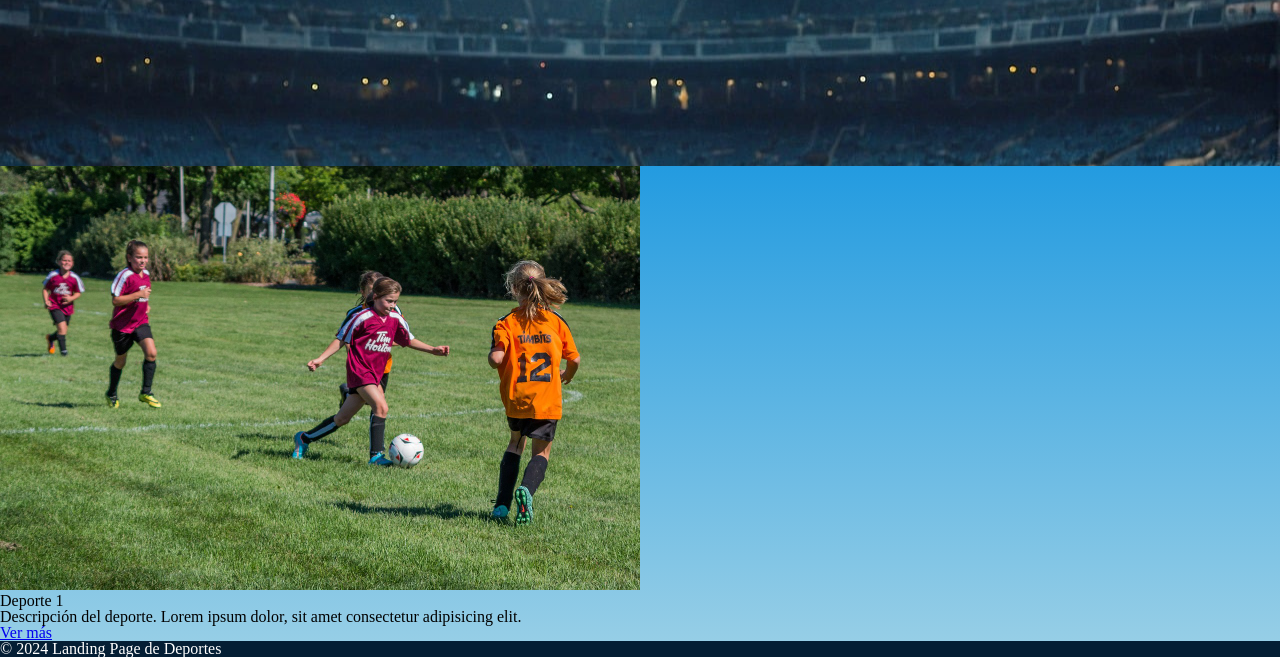
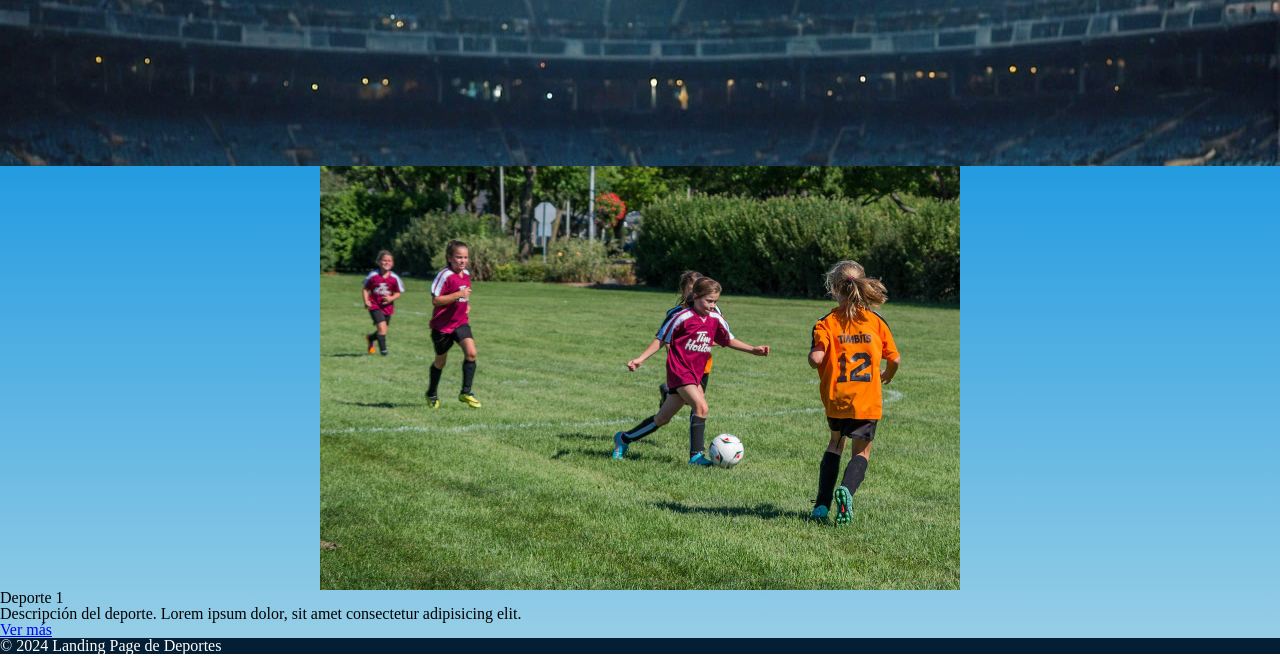
Before and after one commit to LeoGBK/06-ax_Reto-Estilos, a plain HTML site: page index.html in a window 1280 px wide. Shown: the part 292-949 px from the top of the page. Drawn offline with nearby package versions, Linux system fonts and the light colour scheme.

Commit message:
Centering IMG of ".cuerpo" class

```diff
--- a/index.html
+++ b/index.html
@@ -15,7 +15,7 @@
         <p>¡Encuentra todo lo que necesitas para mantenerte activo!</p>
     </div>
     <div class="cuerpo">
-        <img src="playing-01.jpg" width="50%" alt="niñas jugando fútbol">
+        <img class="center" src="playing-01.jpg" width="50%" alt="niñas jugando fútbol">
         <h2>Deporte 1</h2>
         <p>Descripción del deporte. Lorem ipsum dolor, sit amet consectetur adipisicing elit.</p>
         <p><a href="#">Ver más</a></p>
--- a/styles.css
+++ b/styles.css
@@ -17,6 +17,12 @@ h1 {
   background: linear-gradient(rgb(35, 155, 224),rgb(150, 206, 230));
 }
 
+.center {
+    display: block;
+    margin-right: auto;
+    margin-left: auto;
+}
+
 footer {
   background-color: rgb(4, 30, 52);
   color: white;
```
